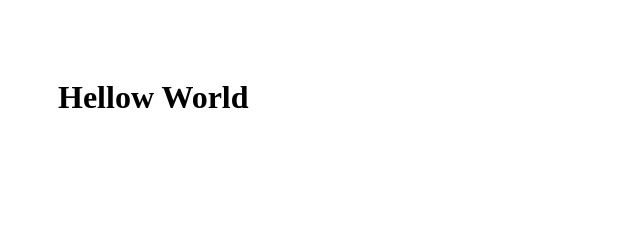
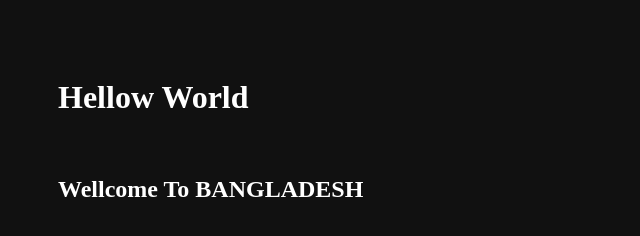
Before and after one commit to Taw-sip/git-test, a plain HTML site: page index.html in a window 1280 px wide. Shown: the top 236 px of the page, without its empty margins (0-640 px from the left). Drawn offline with Linux system fonts and the light colour scheme.

Commit message:
second commit

```diff
--- a/css/style.css
+++ b/css/style.css
@@ -2,4 +2,7 @@ body {
   width: 100%;
   height: 100vh;
   padding: 50px;
+  background: #111;
+  color: #fff;
+  font-family: serif;
 }
--- a/index.html
+++ b/index.html
@@ -9,5 +9,7 @@
   </head>
   <body>
     <h1>Hellow World</h1>
+    <br />
+    <h2>Wellcome To BANGLADESH</h2>
   </body>
 </html>
```
